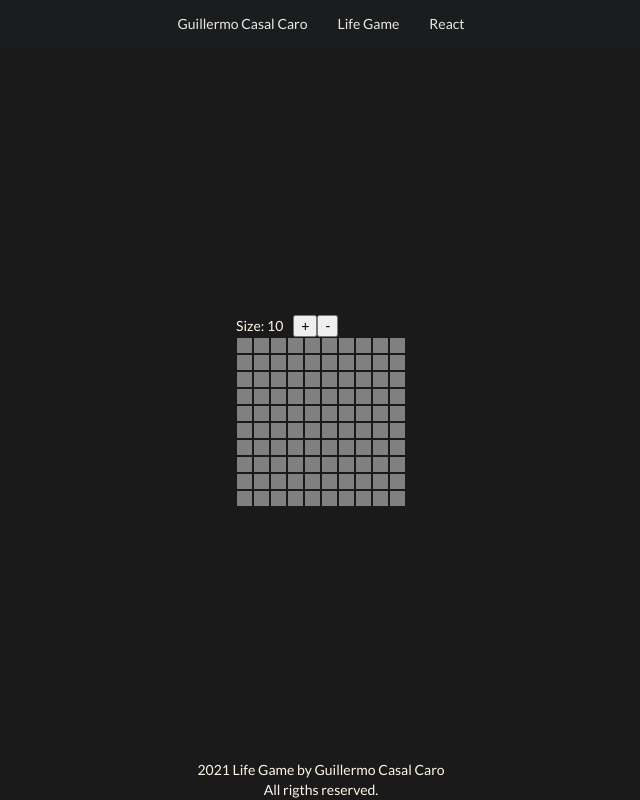
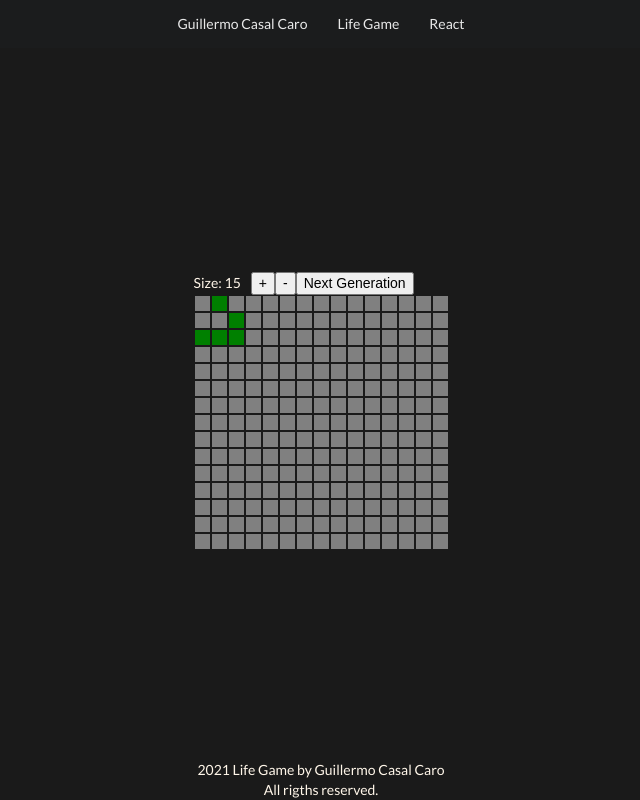
Before and after one commit to GuillermoCasalCaro/life-game, a React (Create React App) app: page / in a window 1280 px wide. Shown: the whole page, without its empty margins (319-959 px from the left). Built offline with nearby package versions, Linux system fonts and the light colour scheme.

Commit message:
- Added generations generator.

```diff
--- a/src/game/Board.js
+++ b/src/game/Board.js
@@ -1,34 +1,73 @@
-import React, { useState, useEffect } from 'react';
+import React, { useState, useEffect, useRef } from 'react';
 import Options from './Options';
 import './game.css'
+
+const INITAL_GAME_SIZE = 15;
 
 const initilizeInternalState = (gameSize) => {
     let board = [];
     for (let i = 1; i <= gameSize; i++) {
         let row = [];
         for (let j = 1; j <= gameSize; j++) {
-            row.push(0);
+            if (i === 1) {
+                if (j === 2) {
+                    row.push(1);
+                } else {
+                    row.push(0);
+                }
+            } else if (i === 2) {
+                if (j === 3) {
+                    row.push(1);
+                } else {
+                    row.push(0);
+                }
+            } else if (i === 3 & j <= 3) {
+                row.push(1);
+            } else {
+                row.push(0);
+            }
         }
         board.push(row);
     }
     return board;
-}
+};
+
+const clearSelection = () => {
+    if (window.getSelection) {
+        if (window.getSelection().empty) {  // Chrome
+            window.getSelection().empty();
+        } else if (window.getSelection().removeAllRanges) {  // Firefox
+            window.getSelection().removeAllRanges();
+        }
+    } else if (document.selection) {  // IE?
+        document.selection.empty();
+    }
+};
 
 const Board = () => {
-    const [gameSize, setGameSize] = useState(10);
+    const [gameSize, setGameSize] = useState(INITAL_GAME_SIZE);
     const [internalState, setInternalState] = useState(initilizeInternalState(gameSize));
-    const [mouseClicked, setMouseClicked] = useState(false);
+    // const [mouseClicked, setMouseClicked] = useState(false);
+    const boardContainer = useRef();
+    var mouseClicked = useRef(false);
 
     useEffect(() => {
         setInternalState(initilizeInternalState(gameSize));
     }, [gameSize]);
 
+    // useEffect(() => {
+    //     generateBoard(internalState);
+    // }, [internalState]);
+
     useEffect(() => {
         document.onmousedown = ((e) => {
-            setMouseClicked(true);
+            // setMouseClicked(true);
+            mouseClicked.current = true;
         });
         document.onmouseup = ((e) => {
-            setMouseClicked(false);
+            // setMouseClicked(false);
+            mouseClicked.current = false;
+            clearSelection();
         });
     }, []);
 
@@ -62,7 +101,7 @@ const Board = () => {
             id={`cell-${i}-${j}`}
             className={cellClass}
             onMouseDown={() => { changeCellState(i, j) }}
-            onMouseEnter={() => { mouseClicked && changeCellState(i, j) }}
+            onMouseEnter={() => { mouseClicked.current && changeCellState(i, j); }}
         >
         </div>
     }
@@ -70,14 +109,19 @@ const Board = () => {
     const changeCellState = (i, j) => {
         let newArr = [...internalState]
         newArr[i][j] = newArr[i][j] === 0 ? 1 : 0;
-        setInternalState(newArr);
+        setInternalState([...newArr]);
     }
 
     return (
-        <div className="board-container">
+        <div
+            className="board-container"
+            ref={boardContainer}
+        >
             <Options
                 size={gameSize}
                 setSize={setGameSize}
+                internalState={internalState}
+                setInternalState={setInternalState}
             />
             {generateBoard(internalState)}
         </div >
--- /dev/null
+++ b/src/game/Logic.js
@@ -0,0 +1,36 @@
+export const calculateNextGeneration = (internalState) => {
+    let internalStateCopy = JSON.parse(JSON.stringify(internalState));
+    for (let i = 0; i <= internalState.length - 1; i++) {
+        for (let j = 0; j <= internalState.length - 1; j++) {
+            // console.log(internalState + "");
+            internalStateCopy[i][j] = cellWillSurvive(internalState, i, j);
+        }
+    }
+    return internalStateCopy;
+};
+
+const cellWillSurvive = (internalState, x, y) => {
+
+    // if (x === 1 && y === 0) {
+    //     console.log(internalState + "");
+    // }
+
+    let countAliveNeighbours = 0;
+    for (let i = Math.max(x - 1, 0); i <= Math.min(x + 1, internalState.length - 1); i++) {
+        for (let j = Math.max(y - 1, 0); j <= Math.min(y + 1, internalState.length - 1); j++) {
+            if (!(i === x && j === y)) {
+                countAliveNeighbours += internalState[i][j];
+            }
+        }
+        if (countAliveNeighbours > 3) {
+            break;
+        }
+    }
+    let willSurvive = 0;
+    if (internalState[x][y] === 1 && (countAliveNeighbours === 2 || countAliveNeighbours === 3)) {
+        willSurvive = 1;
+    } else if (internalState[x][y] === 0 && countAliveNeighbours === 3) {
+        willSurvive = 1;
+    }
+    return willSurvive;
+};
--- a/src/game/Options.js
+++ b/src/game/Options.js
@@ -1,7 +1,8 @@
 import React from 'react';
 import './game.css';
+import { calculateNextGeneration } from './Logic';
 
-const Options = ({ size, setSize }) => {
+const Options = ({ size, setSize, internalState, setInternalState }) => {
 
     return (
         <div className="options-container">
@@ -10,6 +11,9 @@ const Options = ({ size, setSize }) => {
                 <button onClick={() => { setSize(size + 1) }} style={{ marginLeft: '10px' }}>+</button>
                 <button onClick={() => { setSize(size - 1) }}>-</button>
             </label>
+            <label>
+                <button onClick={() => { setInternalState([...calculateNextGeneration(internalState)]) }}>Next Generation</button>
+            </label>
         </div >
     );
 }
```
